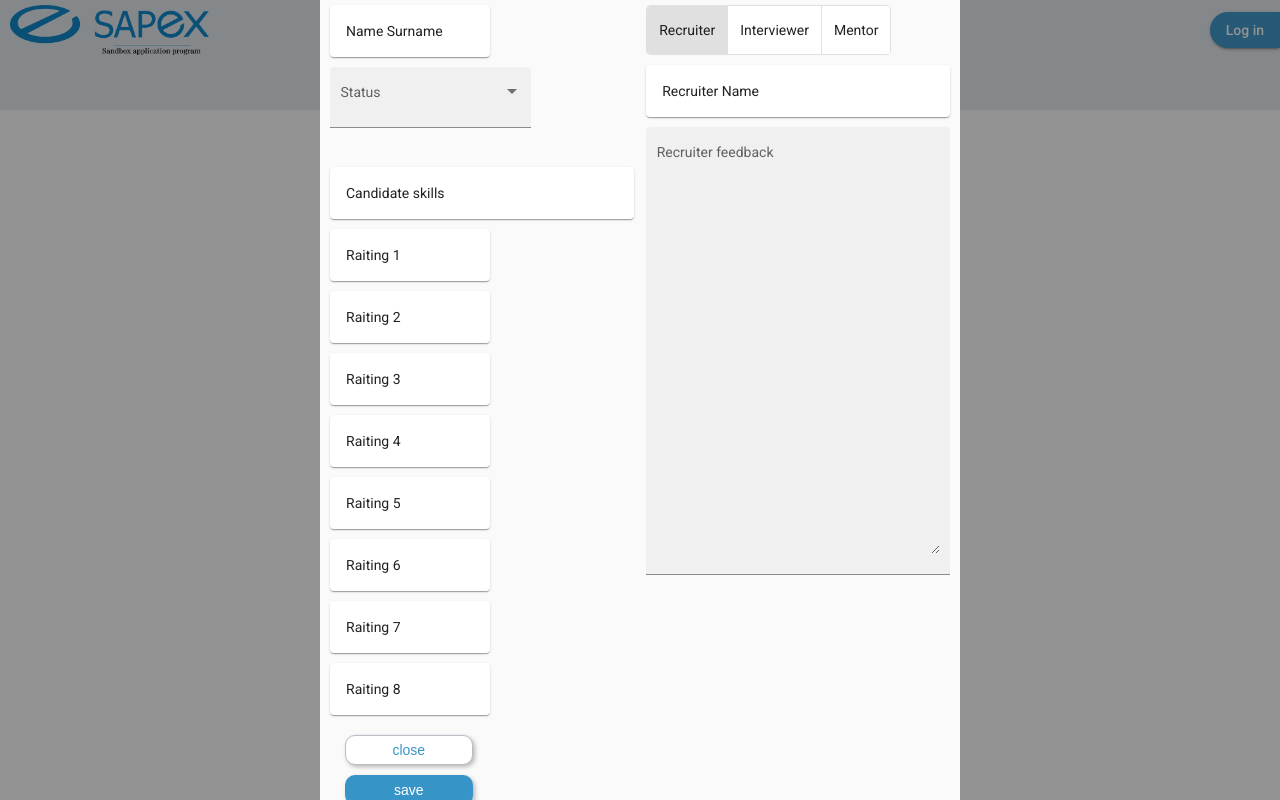
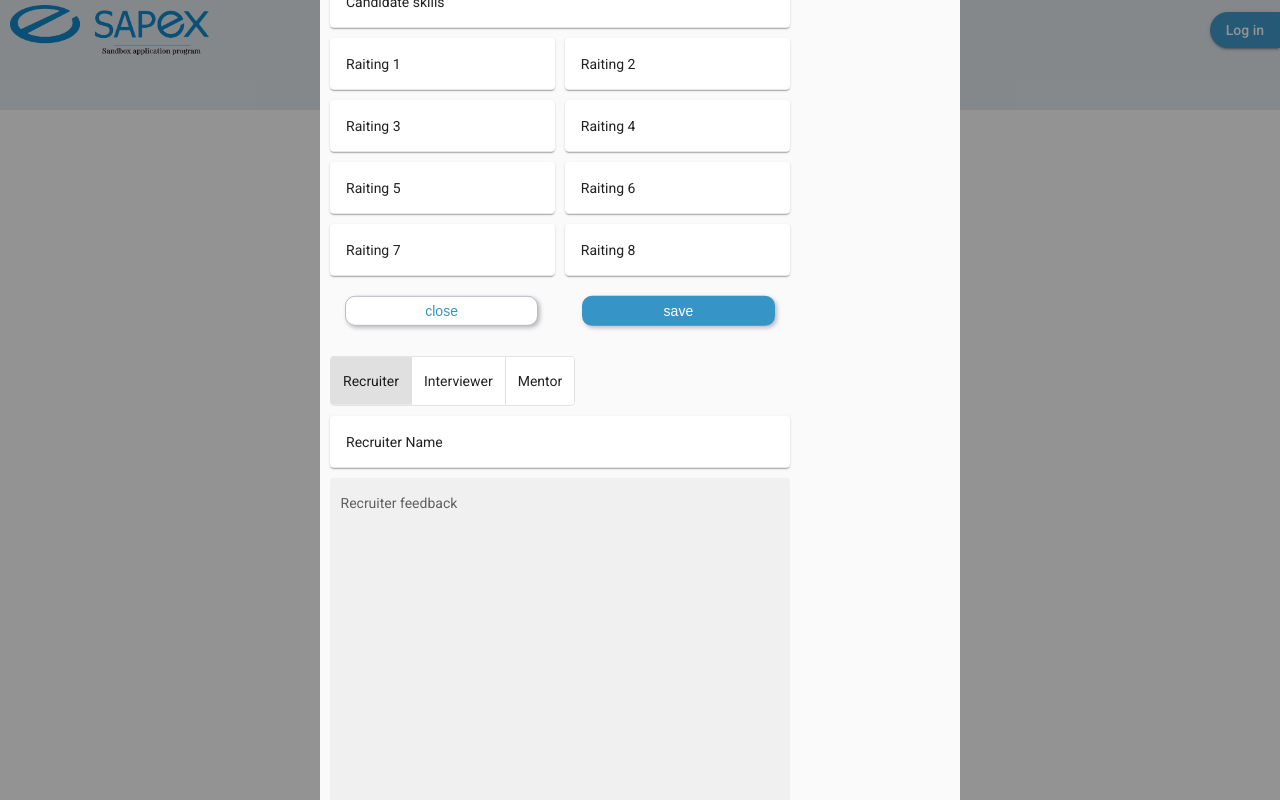
Before and after one commit to vstrabko/exadelSandboxFE, an Angular app: page /user in a window 1280 px wide. Built offline with nearby package versions, Linux system fonts and the light colour scheme.

Commit message:
[36-37]-fix-candidate-styles

```diff
--- a/src/app/components/candidate-card-popup/candidate-card-popup/candidate-card-popup.component.scss
+++ b/src/app/components/candidate-card-popup/candidate-card-popup/candidate-card-popup.component.scss
@@ -11,6 +11,7 @@
     flex-wrap: wrap;
     padding: 10px 10px 0;
     justify-content: space-between;
+    margin: auto;
 }
 
 .two-column {
@@ -18,7 +19,8 @@
 }
 
 .section {
-    width: 49%;
+    min-width: 460px;
+    max-width: 49%;
 }
 
 *:not(.radio-buttons > *) {
--- a/src/app/components/candidate/candidate-record/candidate-record.component.scss
+++ b/src/app/components/candidate/candidate-record/candidate-record.component.scss
@@ -1,9 +1,12 @@
+@import '../../../shared/constants/colors.scss';
+@import '../../../shared/constants/otherStyles.scss';
+
 .wrapper {
     display: flex;
     align-items: center;
     justify-content: center;
-    margin: 0 10px;
-    margin-top: 10px;
+    width: $width-content;
+    margin: 10px auto;
 }
 
 .content-wrapper {
@@ -12,7 +15,6 @@
     display: flex;
     align-items: center;
     justify-content: space-between;
-    margin-bottom: 10px;
 }
 
 .cirlce {
@@ -32,6 +34,4 @@
 
 .example-margin {
     margin: 0 12px;
-    position: relative;
-  bottom: 5px;
-  }
+}
```
